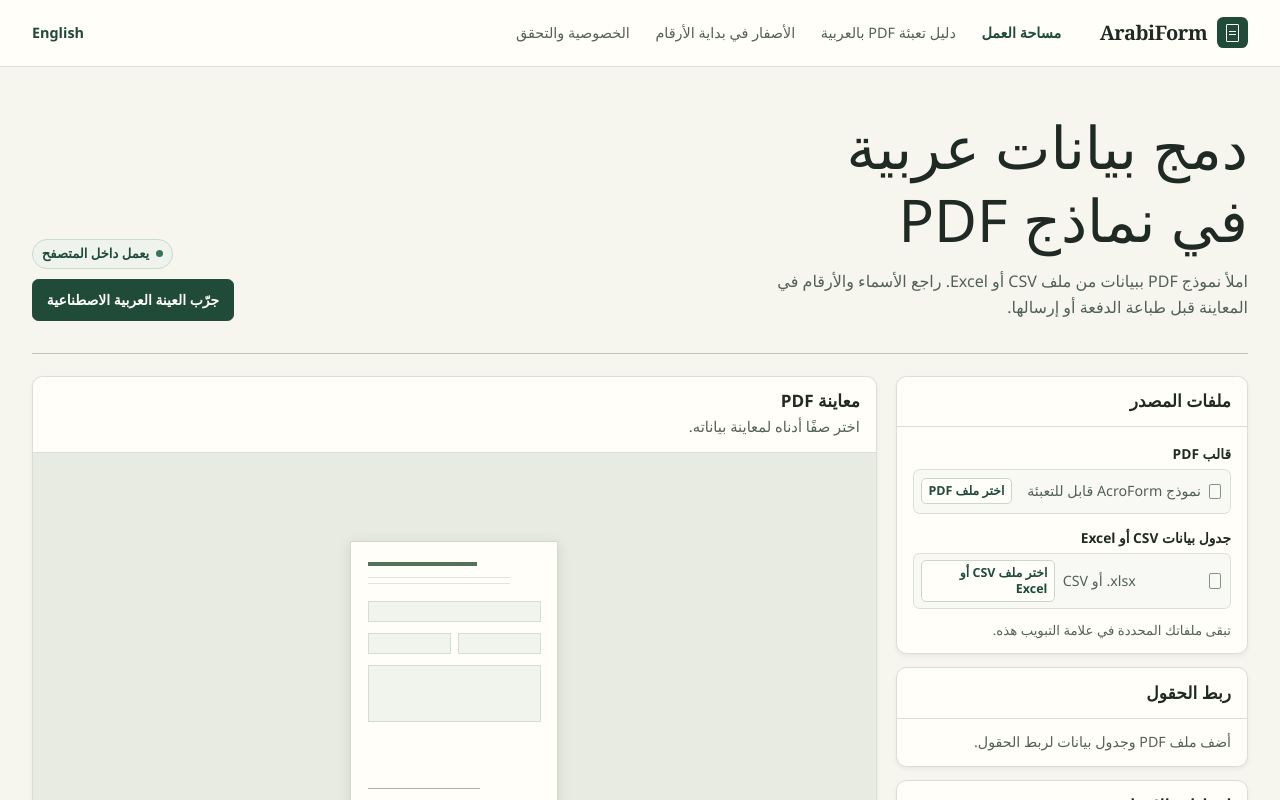
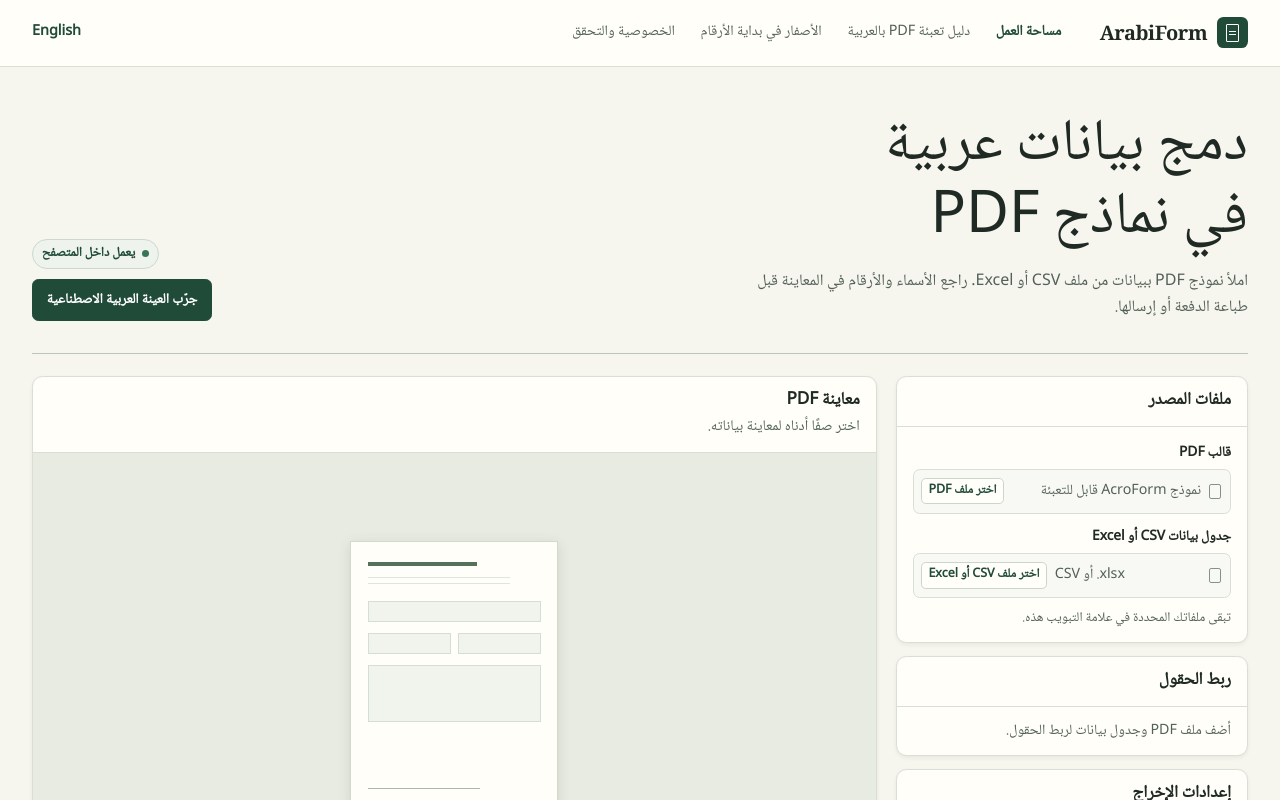
Before and after one commit to otiapois/arabiform, a React (Vite) app: page /ar/pdf-mail-merge in a window 1280 px wide. Shown: the top 800 px of the page. Built offline with nearby package versions, Linux system fonts and the light colour scheme.

Commit message:
Separate Arabic display fonts from PDF preflight data

```diff
--- a/src/web/App.tsx
+++ b/src/web/App.tsx
@@ -1,9 +1,9 @@
-import { lazy, Suspense, useEffect, type ChangeEvent } from 'react';
+import { lazy, Suspense, type ChangeEvent } from 'react';
 import { ChoiceList } from './Choices';
 import { Diagnostics } from './Diagnostics';
 import { fillLabel, translator } from './labels';
 import { Queue } from './Queue';
-import { loadFonts, saveDownload } from './resources';
+import { saveDownload } from './resources';
 import { useWorkbench } from './useWorkbench';
 
 const PdfPreview = lazy(() => import('./PdfPreview'));
@@ -71,10 +71,6 @@ export function App({ arabic, heading, summary, details }: AppProps) {
     && desk.results?.some((result) => result.diagnostics.some(({ code }) => code === 'missing-glyphs'));
   const fontCheck = !desk.results || !textMapped ? labels.customFontCoverage
     : missingCustomGlyphs ? labels.customFontMissing : labels.customFontChecked;
-
-  useEffect(() => {
-    if (arabic) void loadFonts().catch(() => undefined);
-  }, [arabic]);
 
   return (
     <>
--- a/src/web/resources.ts
+++ b/src/web/resources.ts
@@ -24,15 +24,9 @@ export function saveDownload(data: Uint8Array | string, name: string, type: stri
 let bundledFonts: Promise<{ arabic: Uint8Array<ArrayBuffer>; latin: Uint8Array<ArrayBuffer> }> | undefined;
 
 export function loadFonts() {
-  bundledFonts ??= import('virtual:arabiform/fonts').then(async (assets) => {
-    const arabic = decodeBase64(assets.arabic);
-    const latin = decodeBase64(assets.latin);
-    const faces = await Promise.all([
-      new FontFace('Workbench Naskh', arabic).load(),
-      new FontFace('Workbench Sans', latin).load(),
-    ]);
-    faces.forEach((face) => document.fonts.add(face));
-    return { arabic, latin };
-  });
+  bundledFonts ??= import('virtual:arabiform/fonts').then((assets) => ({
+    arabic: decodeBase64(assets.arabic),
+    latin: decodeBase64(assets.latin),
+  }));
   return bundledFonts;
 }
--- a/src/web/styles.css
+++ b/src/web/styles.css
@@ -1,4 +1,16 @@
 @import "tailwindcss";
+
+@font-face {
+  font-family: "Workbench Naskh";
+  src: url("/fonts/NotoNaskhArabic-Regular.ttf") format("truetype");
+  font-display: swap;
+}
+
+@font-face {
+  font-family: "Workbench Sans";
+  src: url("/fonts/NotoSans-Regular.ttf") format("truetype");
+  font-display: swap;
+}
 
 :root {
   color-scheme: light;
@@ -122,8 +134,6 @@ button:disabled { cursor: default; }
   font-weight: 675;
   white-space: nowrap;
 }
-.locale[lang="ar"] { font-family: "Workbench Naskh", system-ui, sans-serif; }
-
 .hero {
   display: flex;
   justify-content: space-between;
```
